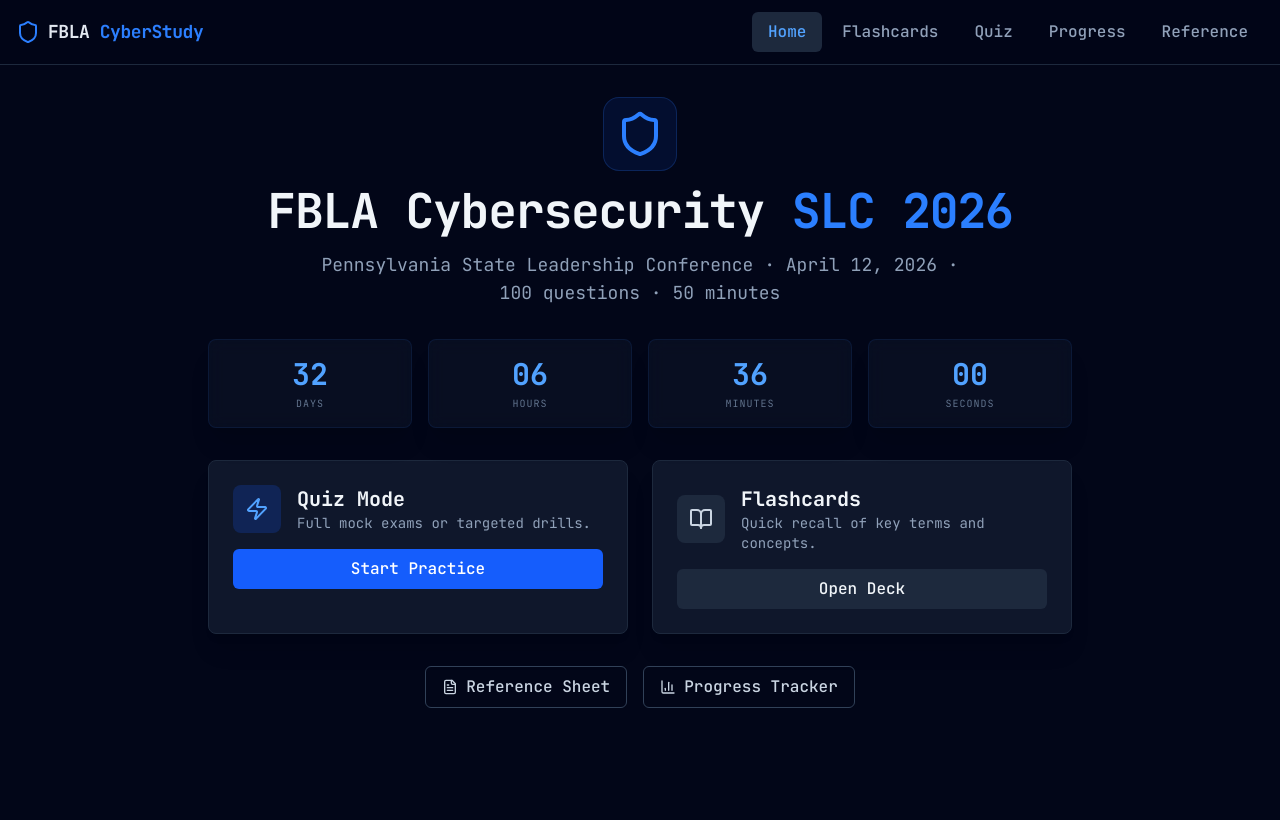
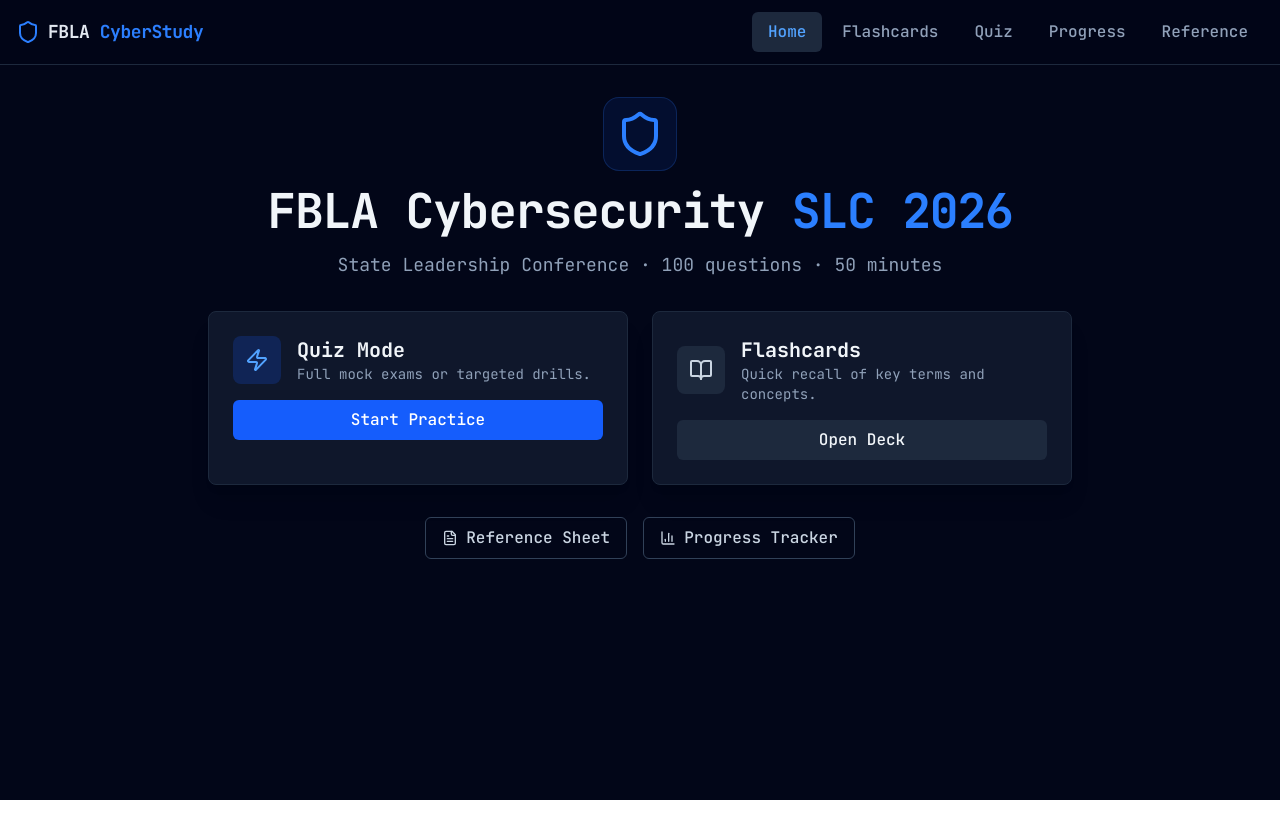
Before and after one commit to tundra-node/tundra-node.github.io, a React (Vite) app in the folder fbla-cybersecurity-2026/: page / in a window 1280 px wide. Built offline with nearby package versions, Linux system fonts and the light colour scheme.

Commit message:
Update FBLA app

```diff
--- a/fbla-cybersecurity-2026/src/App.tsx
+++ b/fbla-cybersecurity-2026/src/App.tsx
@@ -47,46 +47,6 @@
 
 // --- Components ---
 
-const CountdownTimer = () => {
-  const [timeLeft, setTimeLeft] = useState({ days: 0, hours: 0, minutes: 0, seconds: 0 });
-
-  useEffect(() => {
-    const targetDate = new Date('2026-04-12T08:00:00');
-    const interval = setInterval(() => {
-      const now = new Date();
-      const diff = targetDate.getTime() - now.getTime();
-
-      if (diff <= 0) {
-        clearInterval(interval);
-        return;
-      }
-
-      setTimeLeft({
-        days: Math.floor(diff / (1000 * 60 * 60 * 24)),
-        hours: Math.floor((diff / (1000 * 60 * 60)) % 24),
-        minutes: Math.floor((diff / 1000 / 60) % 60),
-        seconds: Math.floor((diff / 1000) % 60),
-      });
-    }, 1000);
-    return () => clearInterval(interval);
-  }, []);
-
-  return (
-    <div className="grid grid-cols-2 md:grid-cols-4 gap-4">
-      {[
-        { label: 'Days', value: timeLeft.days },
-        { label: 'Hours', value: timeLeft.hours },
-        { label: 'Minutes', value: timeLeft.minutes },
-        { label: 'Seconds', value: timeLeft.seconds },
-      ].map((item) => (
-        <Card key={item.label} className="p-4 text-center border-blue-500/10 bg-slate-900/50 backdrop-blur-sm">
-          <div className="text-3xl font-mono font-bold text-blue-400">{item.value.toString().padStart(2, '0')}</div>
-          <div className="text-[10px] uppercase tracking-widest text-slate-500 mt-1">{item.label}</div>
-        </Card>
-      ))}
-    </div>
-  );
-};
 
 const Card = ({ children, className, id, onClick }: React.PropsWithChildren<{ className?: string; id?: string; onClick?: () => void }>) => (
   <div id={id} onClick={onClick} className={cn("bg-slate-900 border border-slate-800 rounded-lg overflow-hidden shadow-xl", className)}>
@@ -191,11 +151,10 @@
           FBLA Cybersecurity <span className="text-blue-500">SLC 2026</span>
         </h1>
         <p className="text-slate-400 text-lg max-w-2xl mx-auto">
-          Pennsylvania State Leadership Conference · April 12, 2026 · 100 questions · 50 minutes
+          State Leadership Conference · 100 questions · 50 minutes
         </p>
       </header>
 
-      <CountdownTimer />
 
       <div className="grid md:grid-cols-2 gap-6">
         <Card className="p-6 space-y-4 hover:border-blue-500/30 transition-colors cursor-pointer group" onClick={() => setMode('quiz')}>
```
